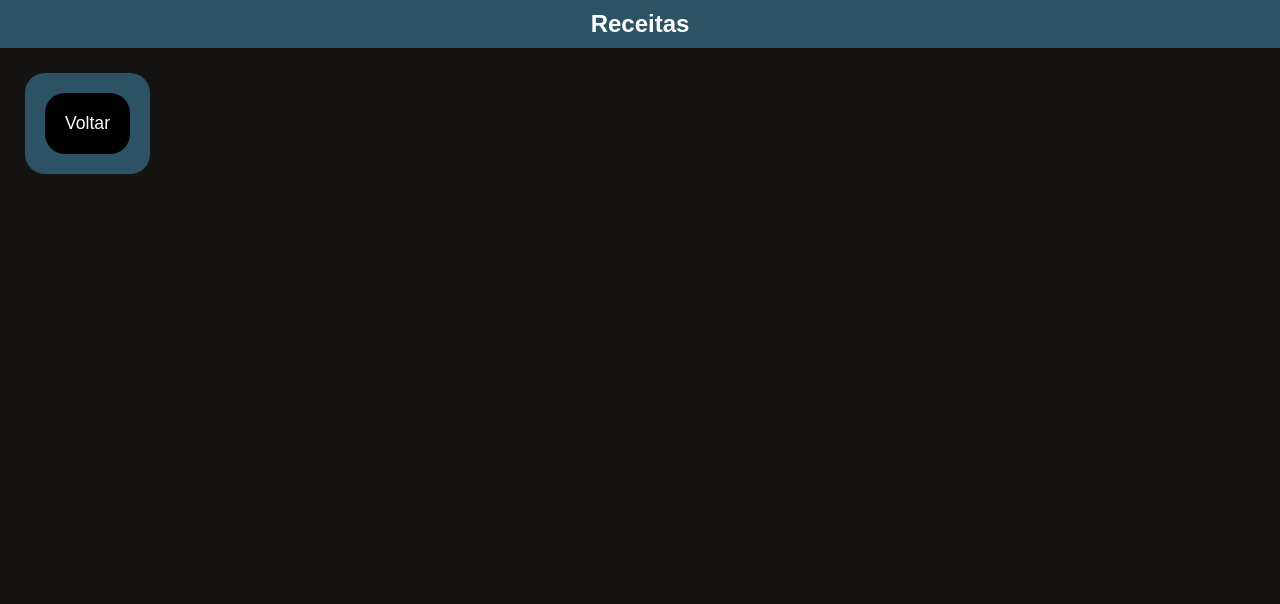
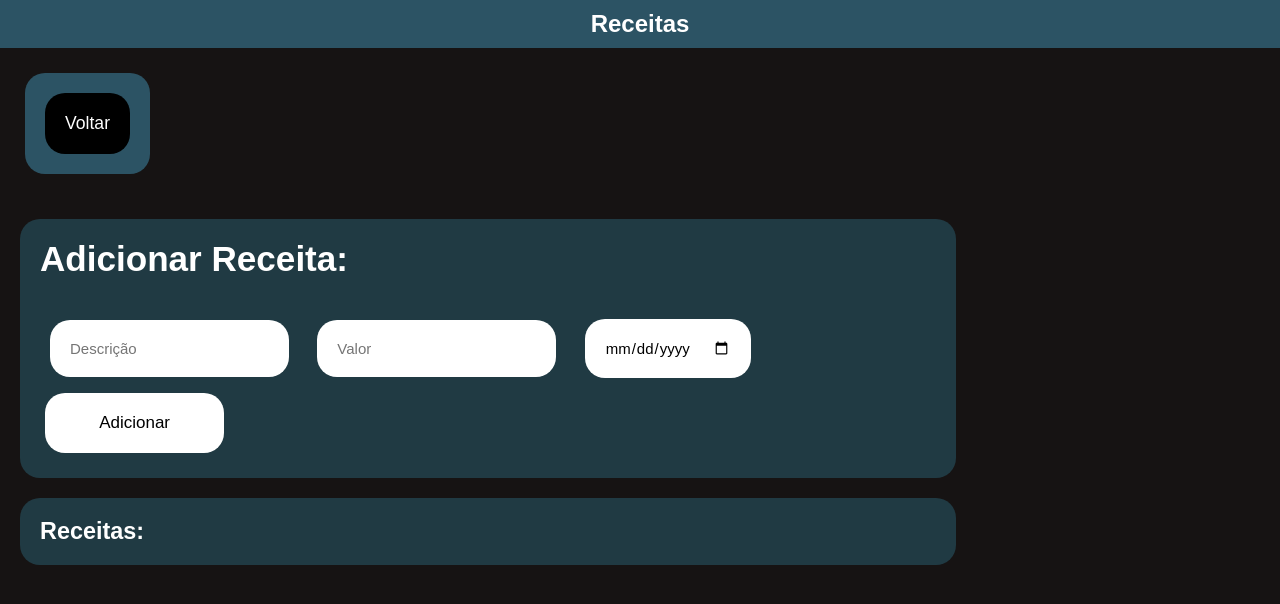
Before and after one commit to HarkyzinPROGRAMAS/Gerenciamento-Financeiro, a website: page paginas/receitas.html in a window 1280 px wide. Drawn offline with Linux system fonts and the light colour scheme.

Commit message:
Mudanças nas receitas

```diff
--- a/paginas/receitas.html
+++ b/paginas/receitas.html
@@ -18,5 +18,41 @@
             <a href="../src/index.html">Voltar</a>
         </div>
     </section>
+
+    <section class="containerReceita">
+    <h3>Adicionar Receita:</h3>
+
+    <form id="formularioReceita">
+      <input
+        type="text"
+        placeholder="Descrição"
+        required
+      >
+
+      <input
+        type="number"
+        placeholder="Valor"
+        step="0.01"
+        required
+      >
+
+      <input
+        type="date"
+        required
+      >
+
+      <button type="submit">Adicionar</button>
+    </form>
+
+
+  </section>
+
+  <section class="listaContainer">
+    <h3>Receitas:</h3>
+
+    <ul id="listaReceitas">
+      <!-- JS vai inserir <li> aqui -->
+    </ul>
+  </section>
 </body>
 </html>
--- a/src/styles.css
+++ b/src/styles.css
@@ -124,3 +124,56 @@ a {
 .saldoAtual h3 {
     font-size: 0.8em;
 }
+
+.containerReceita{
+    color: white;
+    display:flex;
+    flex-direction: column;
+    background-color: #203a43;
+    margin: 20px;
+    padding: 20px;
+    border-radius: 20px;
+    gap: 1em;
+    width: 70%;
+    font-size: 30px;
+
+}
+
+.listaContainer{
+    color: white;
+    display:flex;
+    background-color: #203a43;
+    margin: 20px;
+    padding: 20px;
+    border-radius: 20px;
+    gap: 3em;
+    width: 70%;
+    font-size: 20px;
+}
+
+.containerReceita input,
+.containerReceita select{
+    background-color: white;
+    color: black;
+    margin: 10px;
+    padding: 20px;
+    border-radius: 20px;
+    border: none;
+    gap: 5px;
+    font-size: 15px;
+
+}
+
+.containerReceita button{
+    background-color: white;
+    color: black;
+    margin: 5px;
+    padding: 20px;
+    border-radius: 20px;
+    border: none;
+    font-size: 17px;
+    width: 20%;
+    align-self: center;
+
+
+}
```
Also changed, not shown: dist/index.html, dist/up_/paginas/despesas.html, dist/up_/paginas/receitas.html, dist/up_/paginas/relatorio.html, dist/up_/paginas/transacoes.html, 12 other files.
